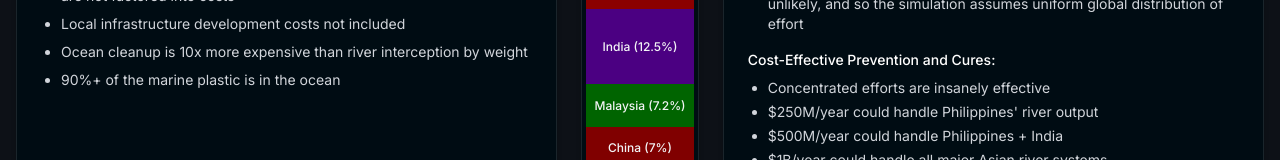
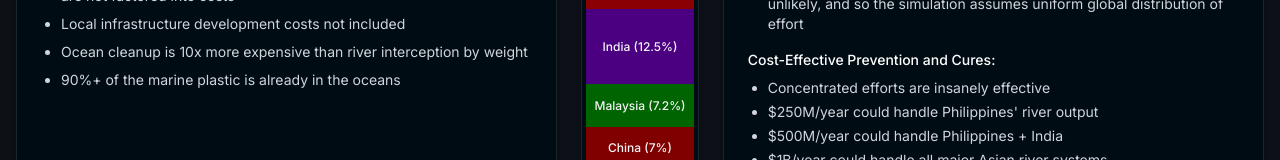
Before and after one commit to subashc2023/ocean-cleanup-simulator, a Next.js app: page / in a window 1280 px wide. Shown: the part 1259-1419 px from the top of the page. Built offline with nearby package versions, Linux system fonts and the light colour scheme; no server answers.

Commit message:
Update NotesPanel.tsx

```diff
--- a/src/components/simulator/NotesPanel.tsx
+++ b/src/components/simulator/NotesPanel.tsx
@@ -17,7 +17,7 @@ export const NotesPanel = ({ startYear, endYear }: NotesPanelProps) => (
         <li>Economic benefits of cleanup or profits from selling recycled materials are not factored into costs</li>
         <li>Local infrastructure development costs not included</li>
         <li>Ocean cleanup is 10x more expensive than river interception by weight</li>
-        <li>90%+ of the marine plastic is in the ocean</li>
+        <li>90%+ of the marine plastic is already in the oceans</li>
       </ul>
     </CardContent>
   </Card>
```
